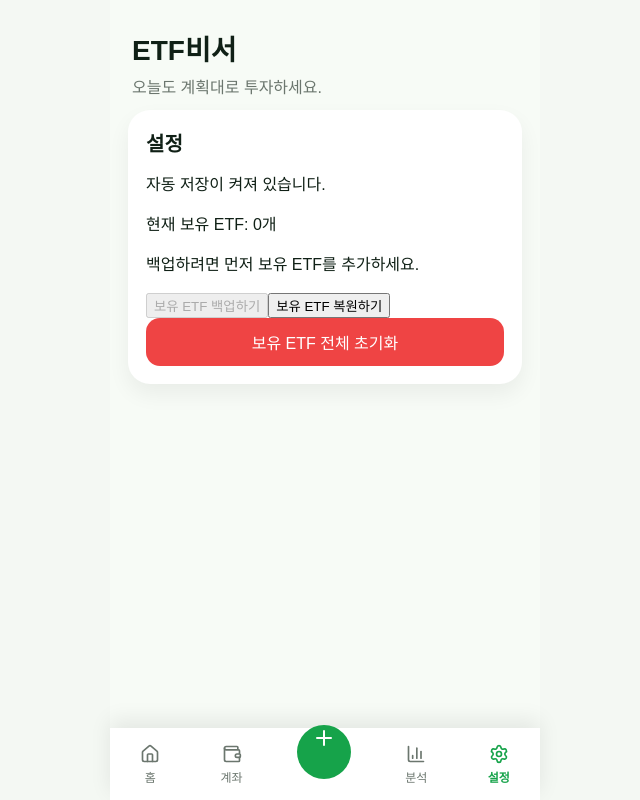
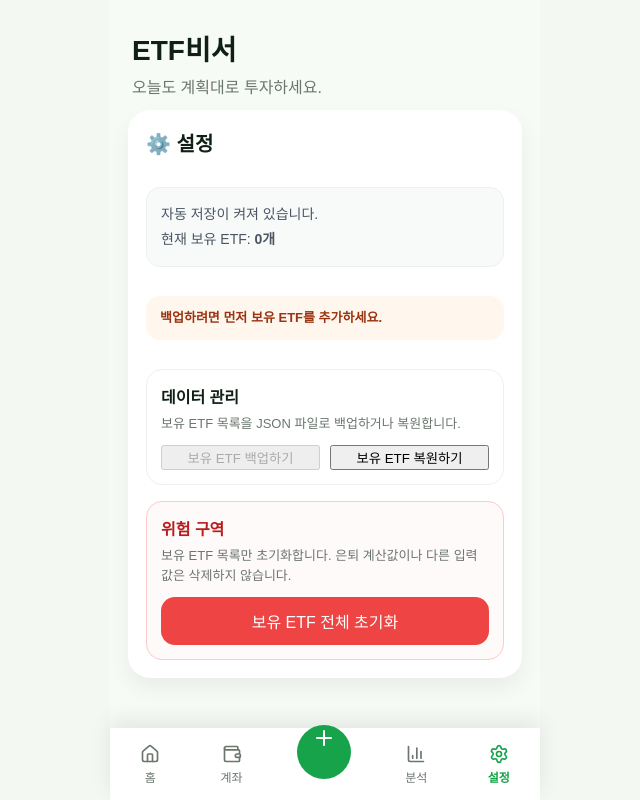
Before and after one commit to lovesong7080-oss/ETF-Biseo-V1, a React (Vite) app: page / in a window 1280 px wide. Both pictures are taken after a click on the button "설정". Shown: the whole page, without its empty margins (315-955 px from the left). Built offline with nearby package versions, Linux system fonts and the light colour scheme.

Commit message:
Polish settings screen

```diff
--- a/src/components/SettingsCard.jsx
+++ b/src/components/SettingsCard.jsx
@@ -108,15 +108,27 @@ export default function SettingsCard({ holdings, setHoldings }) {
   };
 
   return (
-    <div className="card">
-      <h2>설정</h2>
+    <div className="card settings-card">
+      <h2>⚙️ 설정</h2>
+
+      <div className="settings-summary">
         <p>자동 저장이 켜져 있습니다.</p>
-      <p>현재 보유 ETF: {holdingCount}개</p>
+        <p>
+          현재 보유 ETF: <strong>{holdingCount}개</strong>
+        </p>
+      </div>
 
       {!hasHoldings && (
-        <p>백업하려면 먼저 보유 ETF를 추가하세요.</p>
+        <p className="settings-notice">
+          백업하려면 먼저 보유 ETF를 추가하세요.
+        </p>
       )}
 
+      <div className="settings-section">
+        <h3>데이터 관리</h3>
+        <p>보유 ETF 목록을 JSON 파일로 백업하거나 복원합니다.</p>
+
+        <div className="settings-actions">
           <button
             onClick={handleBackupHoldings}
             disabled={!hasHoldings}
@@ -127,6 +139,7 @@ export default function SettingsCard({ holdings, setHoldings }) {
           <button onClick={() => fileInputRef.current?.click()}>
             보유 ETF 복원하기
           </button>
+        </div>
 
         <input
           ref={fileInputRef}
@@ -135,6 +148,13 @@ export default function SettingsCard({ holdings, setHoldings }) {
           onChange={handleRestoreHoldings}
           style={{ display: "none" }}
         />
+      </div>
+
+      <div className="settings-section danger-zone">
+        <h3>위험 구역</h3>
+        <p>
+          보유 ETF 목록만 초기화합니다. 은퇴 계산값이나 다른 입력값은 삭제하지 않습니다.
+        </p>
 
         <button
           className="danger"
@@ -144,5 +164,6 @@ export default function SettingsCard({ holdings, setHoldings }) {
           보유 ETF 전체 초기화
         </button>
       </div>
+    </div>
   );
 }
--- a/src/index.css
+++ b/src/index.css
@@ -362,3 +362,74 @@ input {
 .collapsible-content {
   padding: 0 18px 18px;
 }
+
+.settings-card {
+  display: flex;
+  flex-direction: column;
+  gap: 16px;
+}
+
+.settings-summary {
+  padding: 12px 14px;
+  border-radius: 14px;
+  background: #f7faf8;
+  border: 1px solid #edf1ee;
+}
+
+.settings-summary p {
+  margin: 4px 0;
+  font-size: 14px;
+  color: #4b5563;
+}
+
+.settings-notice {
+  padding: 12px 14px;
+  border-radius: 14px;
+  background: #fff7ed;
+  color: #9a3412;
+  font-size: 13px;
+  font-weight: 700;
+}
+
+.settings-section {
+  padding: 14px;
+  border-radius: 16px;
+  border: 1px solid #edf1ee;
+  background: #ffffff;
+}
+
+.settings-section h3 {
+  margin: 0 0 6px;
+  font-size: 16px;
+}
+
+.settings-section p {
+  margin: 0 0 12px;
+  font-size: 13px;
+  color: #6b766e;
+  line-height: 1.5;
+}
+
+.settings-actions {
+  display: flex;
+  gap: 10px;
+  flex-wrap: wrap;
+}
+
+.settings-actions button {
+  flex: 1;
+  min-width: 140px;
+}
+
+.danger-zone {
+  border-color: #fecaca;
+  background: #fffafa;
+}
+
+.danger-zone h3 {
+  color: #b91c1c;
+}
+
+.danger-zone .danger {
+  width: 100%;
+}
```
Lines whose indentation alone changed are shown as unchanged.
